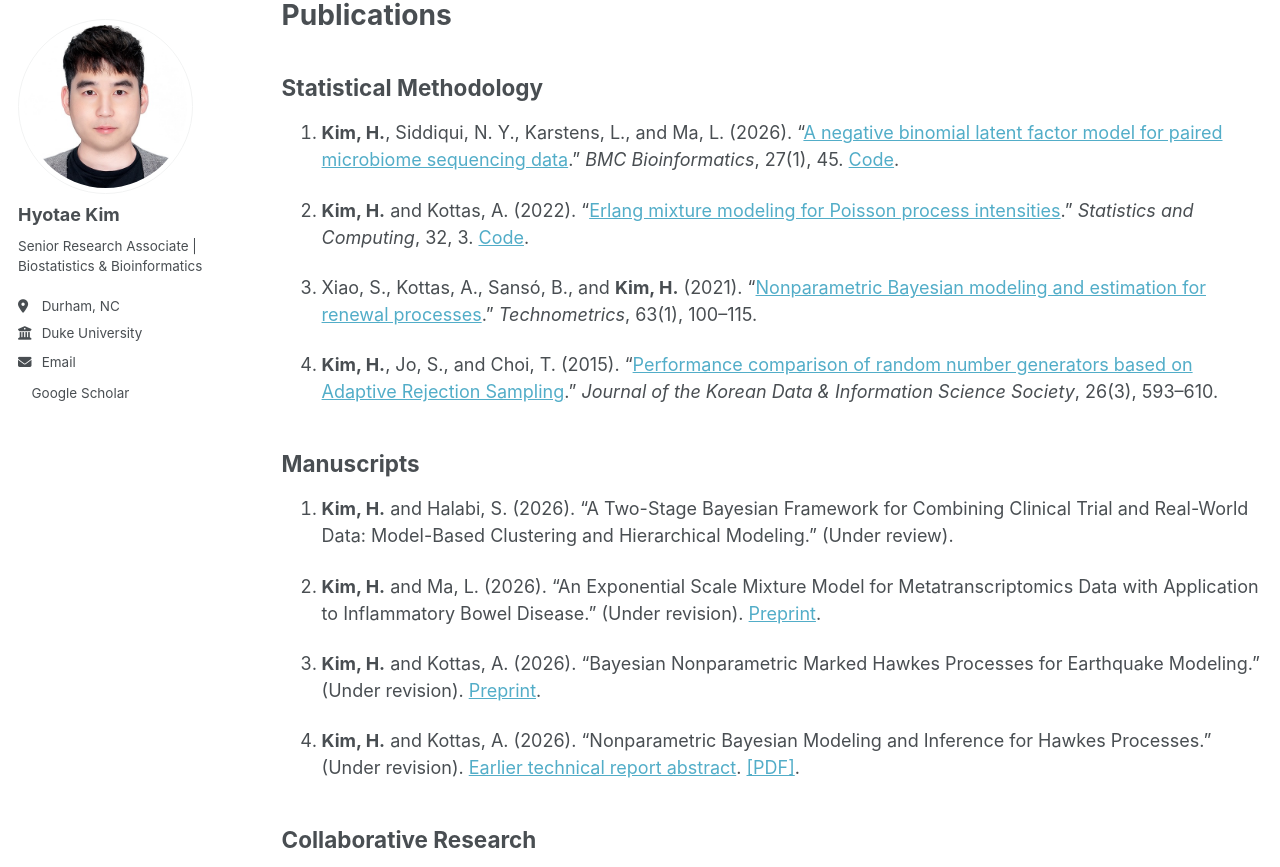
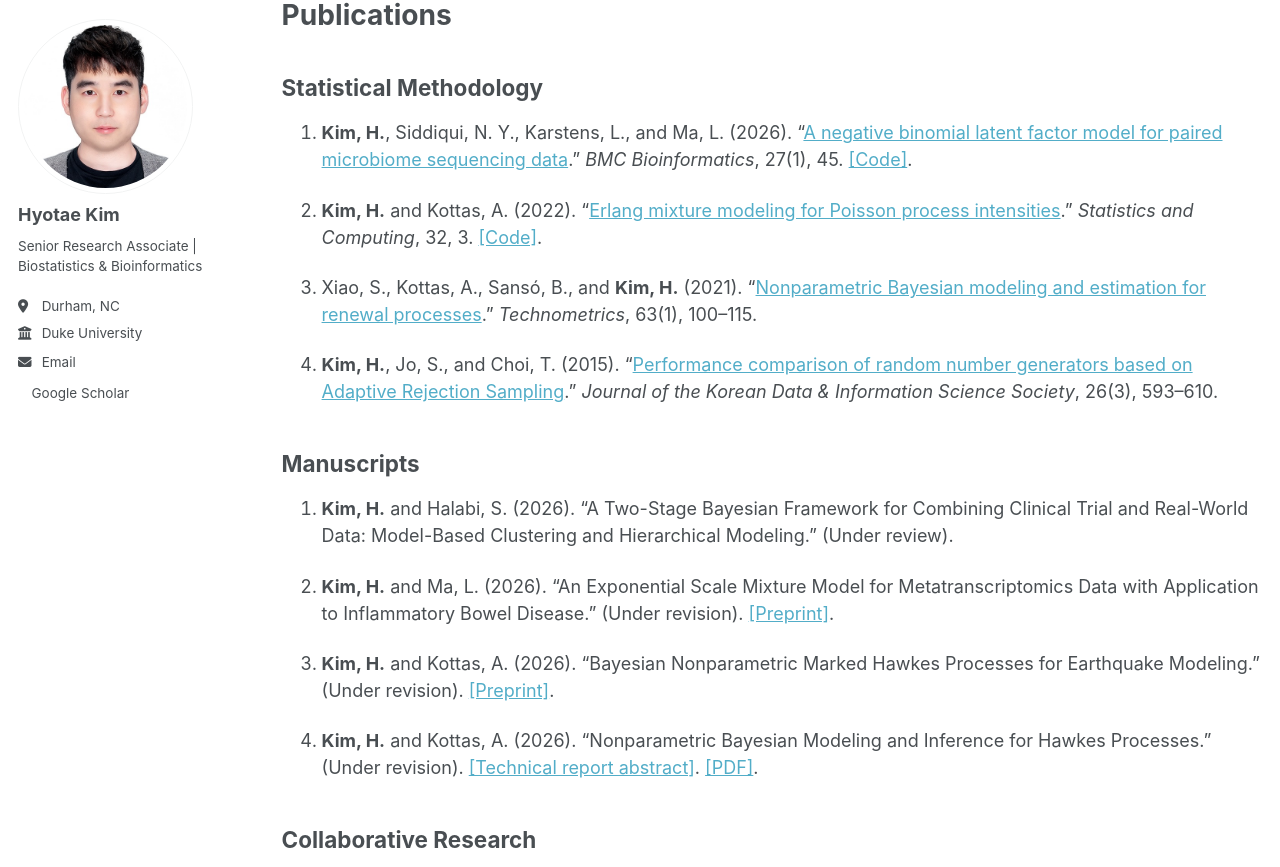
Before and after one commit to HyotaeKim/hyotaekim.github.io, a Jekyll site: the page built from _pages/publications.md, in a window 1280 px wide and 1400 px high. Shown: the part 100-967 px from the top of the window. Built offline with Jekyll 4.4.1, drawn with Linux system fonts in a browser that asks for light colours; a style sheet for code colours, icons or effects is not loaded.

Commit message:
Update publications.md

```diff
--- a/_pages/publications.md
+++ b/_pages/publications.md
@@ -7,9 +7,9 @@ author_profile: true
 
 ## Statistical Methodology
 
-1. **Kim, H.**, Siddiqui, N. Y., Karstens, L., and Ma, L. (2026). "[A negative binomial latent factor model for paired microbiome sequencing data](https://doi.org/10.1186/s12859-025-06362-3)." *BMC Bioinformatics*, 27(1), 45. [Code](https://github.com/HyotaeKim/JNBM).
+1. **Kim, H.**, Siddiqui, N. Y., Karstens, L., and Ma, L. (2026). "[A negative binomial latent factor model for paired microbiome sequencing data](https://doi.org/10.1186/s12859-025-06362-3)." *BMC Bioinformatics*, 27(1), 45. [[Code]](https://github.com/HyotaeKim/JNBM).
 
-2. **Kim, H.** and Kottas, A. (2022). "[Erlang mixture modeling for Poisson process intensities](https://doi.org/10.1007/s11222-021-10064-0)." *Statistics and Computing*, 32, 3. [Code](https://github.com/HyotaeKim/erlmixPP).
+2. **Kim, H.** and Kottas, A. (2022). "[Erlang mixture modeling for Poisson process intensities](https://doi.org/10.1007/s11222-021-10064-0)." *Statistics and Computing*, 32, 3. [[Code]](https://github.com/HyotaeKim/erlmixPP).
 
 3. Xiao, S., Kottas, A., Sansó, B., and **Kim, H.** (2021). "[Nonparametric Bayesian modeling and estimation for renewal processes](https://doi.org/10.1080/00401706.2019.1693428)." *Technometrics*, 63(1), 100–115.
 
@@ -19,11 +19,11 @@ author_profile: true
 
 1. **Kim, H.** and Halabi, S. (2026). "A Two-Stage Bayesian Framework for Combining Clinical Trial and Real-World Data: Model-Based Clustering and Hierarchical Modeling." (Under review).
 
-2. **Kim, H.** and Ma, L. (2026). "An Exponential Scale Mixture Model for Metatranscriptomics Data with Application to Inflammatory Bowel Disease." (Under revision). [Preprint](https://pmc.ncbi.nlm.nih.gov/articles/PMC13192739/).
+2. **Kim, H.** and Ma, L. (2026). "An Exponential Scale Mixture Model for Metatranscriptomics Data with Application to Inflammatory Bowel Disease." (Under revision). [[Preprint]](https://pmc.ncbi.nlm.nih.gov/articles/PMC13192739/).
 
-3. **Kim, H.** and Kottas, A. (2026). "Bayesian Nonparametric Marked Hawkes Processes for Earthquake Modeling." (Under revision). [Preprint](https://arxiv.org/abs/2511.22538).
+3. **Kim, H.** and Kottas, A. (2026). "Bayesian Nonparametric Marked Hawkes Processes for Earthquake Modeling." (Under revision). [[Preprint]](https://arxiv.org/abs/2511.22538).
 
-4. **Kim, H.** and Kottas, A. (2026). "Nonparametric Bayesian Modeling and Inference for Hawkes Processes." (Under revision). [Earlier technical report abstract](https://tr.soe.ucsc.edu/research/technical-reports/UCSC-SOE-20-08). [[PDF]](/files/HPs.pdf).
+4. **Kim, H.** and Kottas, A. (2026). "Nonparametric Bayesian Modeling and Inference for Hawkes Processes." (Under revision). [[Technical report abstract]](https://tr.soe.ucsc.edu/research/technical-reports/UCSC-SOE-20-08). [[PDF]](/files/HPs.pdf).
 
 ## Collaborative Research
 
```
